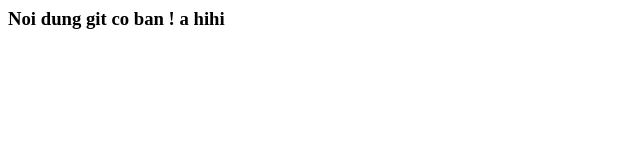
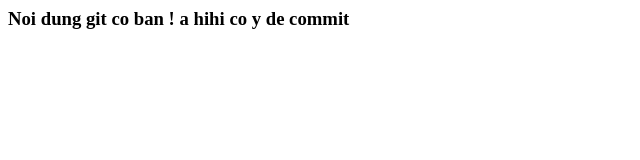
Before and after one commit to DangKhoaHutech/demogit186, a plain HTML site: page index.html in a window 1280 px wide. Shown: the whole page, without its empty margins (0-640 px from the left). Drawn offline with Linux system fonts and the light colour scheme.

Commit message:
Update index.html

```diff
--- a/index.html
+++ b/index.html
@@ -5,6 +5,6 @@
     <title>demo git ngay 18/6</title>
 </head>
 <body>
-    <h3>Noi dung git co ban ! a hihi</h3>
+    <h3>Noi dung git co ban ! a hihi co y de commit</h3>
 </body>
 </html>
```
